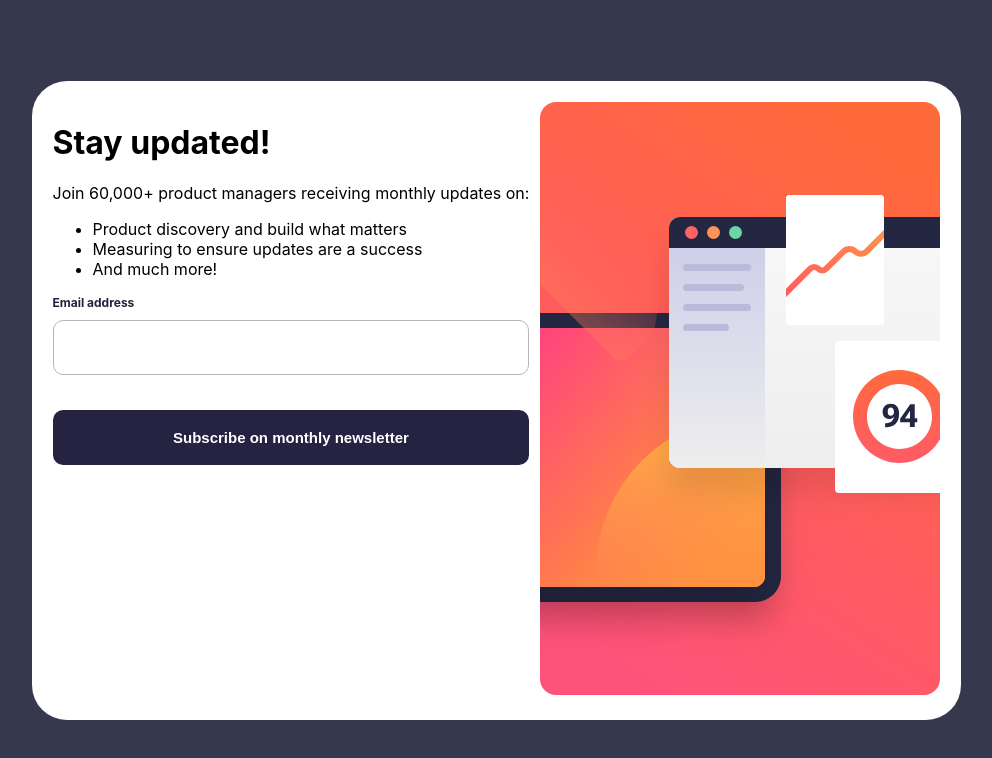
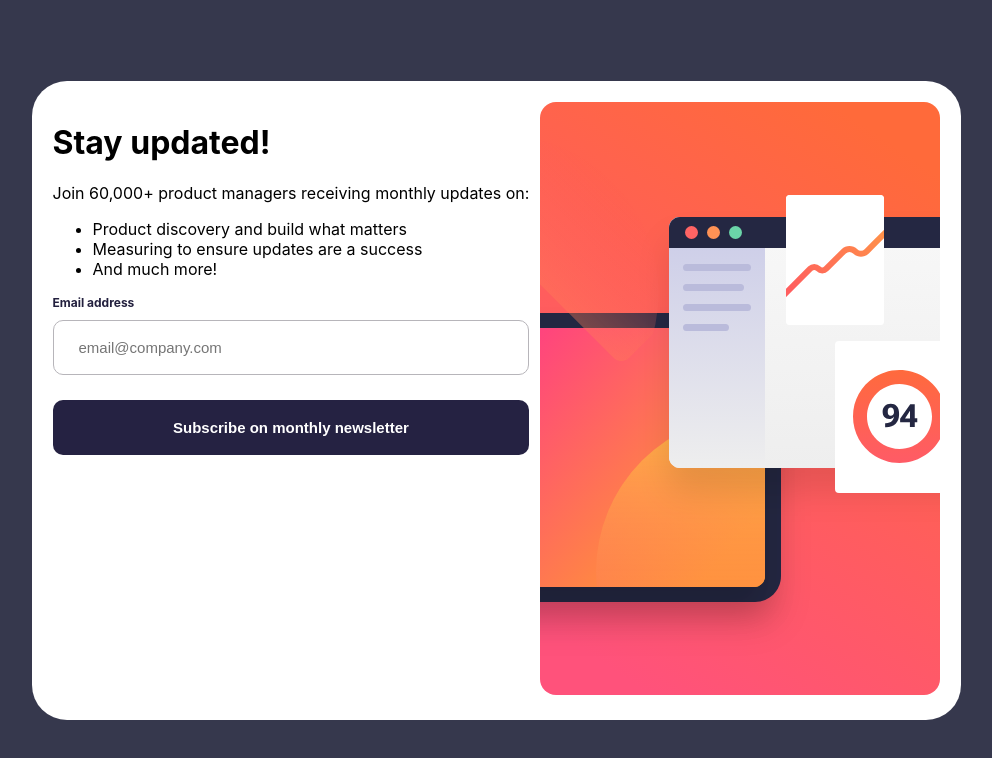
Before and after one commit to j3rzyy/Newsletter_sign-up_form, a React (Create React App) app: page / in a window 1280 px wide. Shown: the top 758 px of the page, without its empty margins (144-1136 px from the left). Built offline with nearby package versions, Linux system fonts and the light colour scheme.

Commit message:
get ready CustomFrom

```diff
--- a/src/App.tsx
+++ b/src/App.tsx
@@ -23,9 +23,9 @@ function App() {
             <li>And much more!</li>
           </ul>
 
-          <div className="form">
+          {/* <div className="form"> */}
             <CustomForm />
-          </div>
+          {/* </div> */}
 
         </div>
 
--- a/src/components/CustomForm.tsx
+++ b/src/components/CustomForm.tsx
@@ -9,7 +9,7 @@ interface MyForm {
 export const CustomForm: React.FC = () => {
   const {
     register,
-    formState: { errors },
+    formState: { errors, isValid },
     handleSubmit,
     reset,
   } = useForm<MyForm>({
@@ -27,23 +27,34 @@ export const CustomForm: React.FC = () => {
   };
 
   return (
-    <div className="wrap">
     <form onSubmit={handleSubmit(submit, error)} className="form">
-        <label className="inputHead">Email address</label>
+      <label className="inputHead">
+        <span>Email address</span>
+
+        <span className="error">
+          {errors?.email && <>{errors.email.message || "Error!"}</>}
+        </span>
+      </label>
       <input
+        placeholder="email@company.com"
         {...register("email", {
           required: "Valid email required",
           pattern: {
             value: /^[A-Z0-9._%+-]+@[A-Z0-9.-]+\.[A-Z]{2,}$/i,
-              message: "invalid email address",
+            message: "Valid email required",
           },
         })}
-          // value="email@company.com"
         className="input"
       />
-        <div>{errors?.email && <p>{errors.email.message || "Error!"}</p>}</div>
-        <button className="subButton">Subscribe on monthly newsletter</button>
+      {!isValid ? (
+        <button className="subButton">
+          Subscribe on monthly newsletter
+        </button>
+      ) : (
+        <button className="subActiveButton">
+          Subscribe on monthly newsletter
+        </button>
+      )}
     </form>
-    </div>
   );
 };
--- a/src/components/style.css
+++ b/src/components/style.css
@@ -1,10 +1,5 @@
-.wrap {
-  /* border: solid 1px darkmagenta; */
-  /* width: 400px; */
-}
-
 .form {
-  display: flex;
+  display: grid;
   flex-direction: column;
   gap: 10px;
 }
@@ -13,26 +8,42 @@
   color: #23203e;
   font-size: 12px;
   font-weight: bold;
+  display: flex;
+  justify-content: space-between;
+}
+
+.error {
+  color: #ff464a;
 }
 
 .input,
-.subButton {
+button {
   border-radius: 10px;
   height: 55px;
   font-size: 15px;
 }
 
 .input {
-  color: #b7b5ba;
   border: solid 1px #b7b5ba;
   box-sizing: border-box;
   padding: 25px;
 }
 
-.subButton {
-  background-color: #252242;
+.input:focus {
+  outline: solid 1px #23203e;
+}
+
+button {
   color: white;
   border: none;
   font-weight: bold;
   margin-top: 15px;
 }
+
+.subButton {
+  background-color: #252242;
+}
+
+.subActiveButton {
+  background: linear-gradient(0.25turn, #ff5478, #ff693e);
+}
```
Lines whose indentation alone changed are shown as unchanged.
